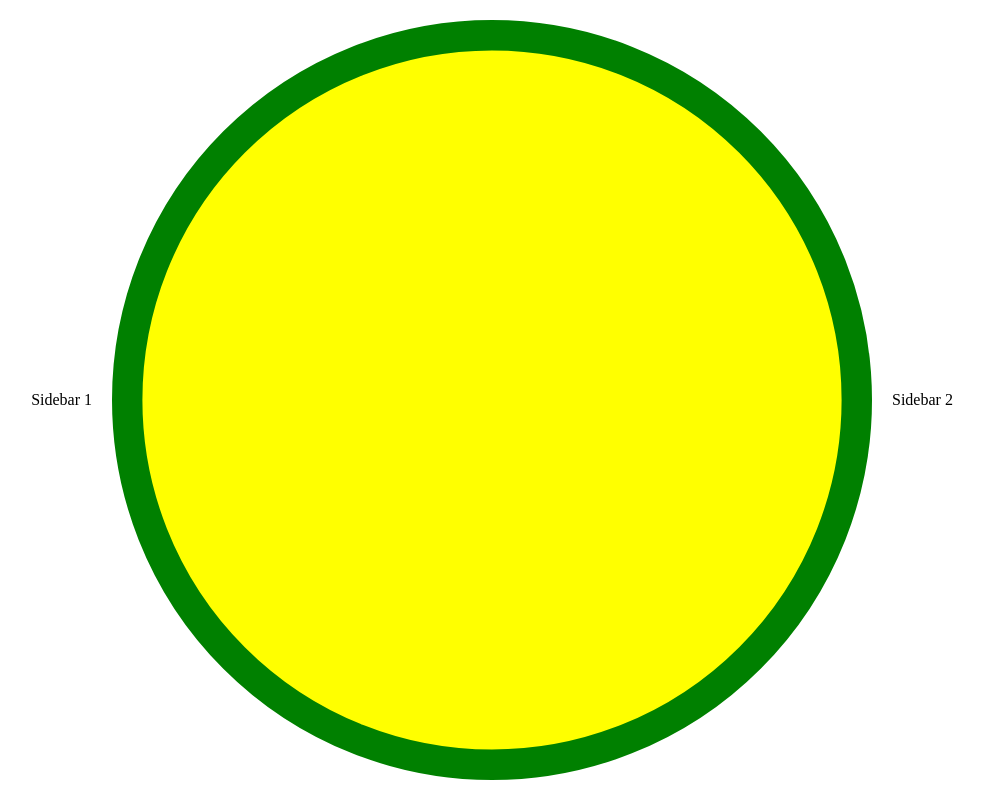
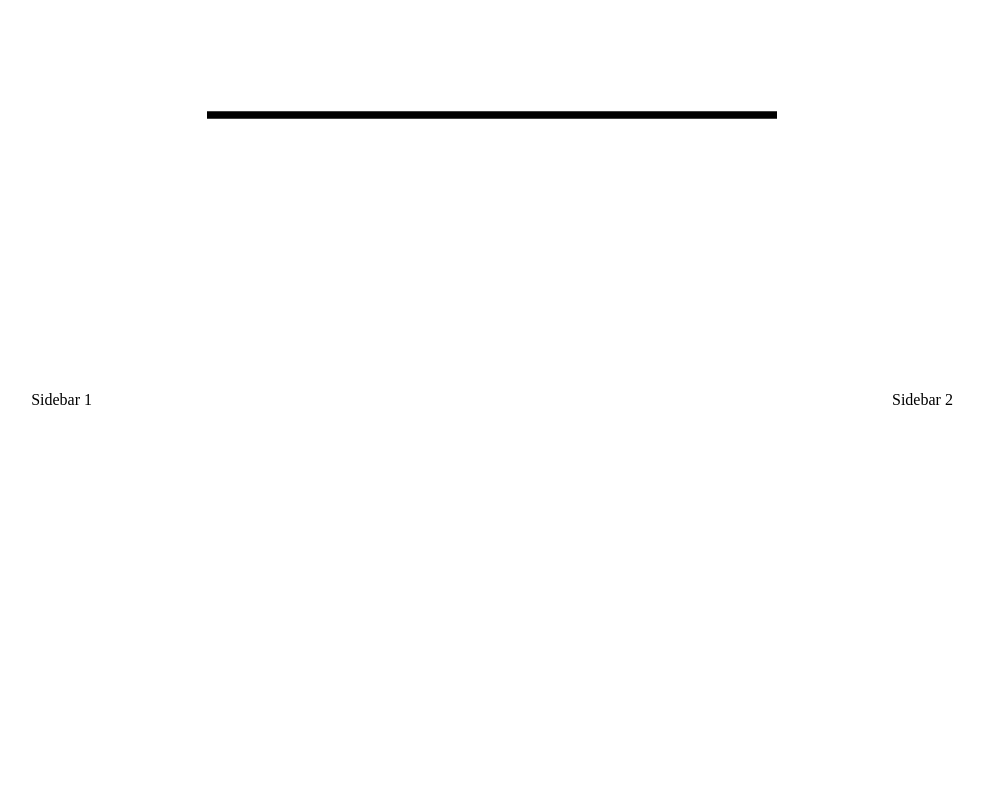
Before and after one commit to brandondong/chaos-playground, a Svelte app: page / in a window 1280 px wide. Shown: the whole page, without its empty margins (148-1131 px from the left). Built offline with nearby package versions, Linux system fonts and the light colour scheme.

Commit message:
Pass grid props

```diff
--- a/src/App.svelte
+++ b/src/App.svelte
@@ -1,10 +1,12 @@
 <script lang="ts">
 	import Grid from "./Grid.svelte";
+
+	let grid = Array(81).fill({});
 </script>
 
 <div class="flex">
 	<div class="sidebar side1">Sidebar 1</div>
-	<div class="grid"><Grid /></div>
+	<div class="grid"><Grid bind:grid /></div>
 	<div class="sidebar side2">Sidebar 2</div>
 </div>
 
--- a/src/Grid.svelte
+++ b/src/Grid.svelte
@@ -1,16 +1,20 @@
 <script lang="ts">
-    const SIZE = 100;
+    const TOTAL_SIZE = 100;
+    const GRID_SIZE = 75;
+
+    export let grid;
+    $: dimension = Math.sqrt(grid.length);
+    $: cellSize = GRID_SIZE / dimension;
 </script>
 
-<svg viewBox="0 0 {SIZE} {SIZE}">
-    <circle
-        cx="50"
-        cy="50"
-        r="48"
-        stroke="green"
-        stroke-width="4"
-        fill="yellow"
-    />
+<svg viewBox="0 0 {TOTAL_SIZE} {TOTAL_SIZE}">
+    <g
+        transform="translate({(TOTAL_SIZE - GRID_SIZE) / 2} {(TOTAL_SIZE -
+            GRID_SIZE) /
+            2})"
+    >
+        <line x1={0} y1="0" x2={GRID_SIZE} y2="0" stroke="black" />
+    </g>
 </svg>
 
 <style>
```
